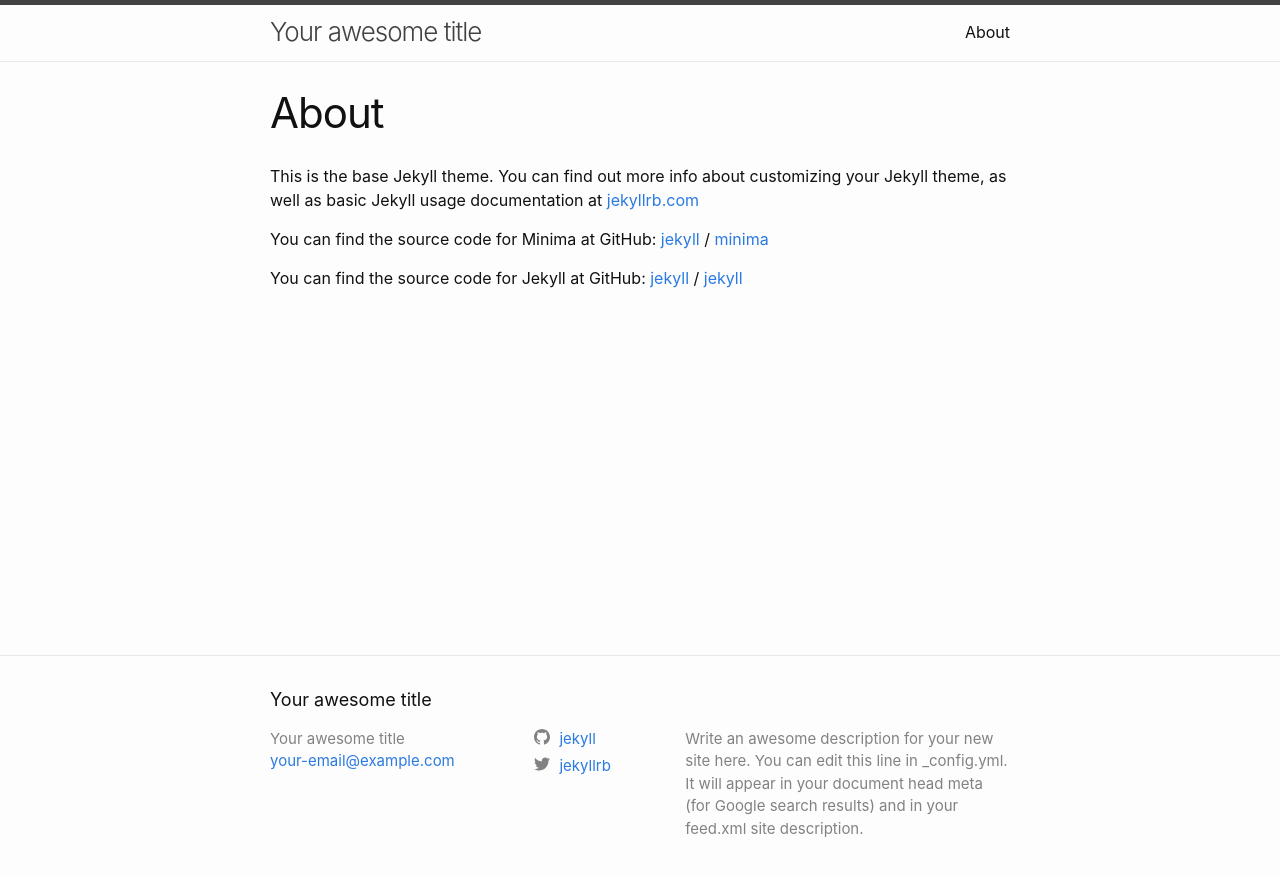
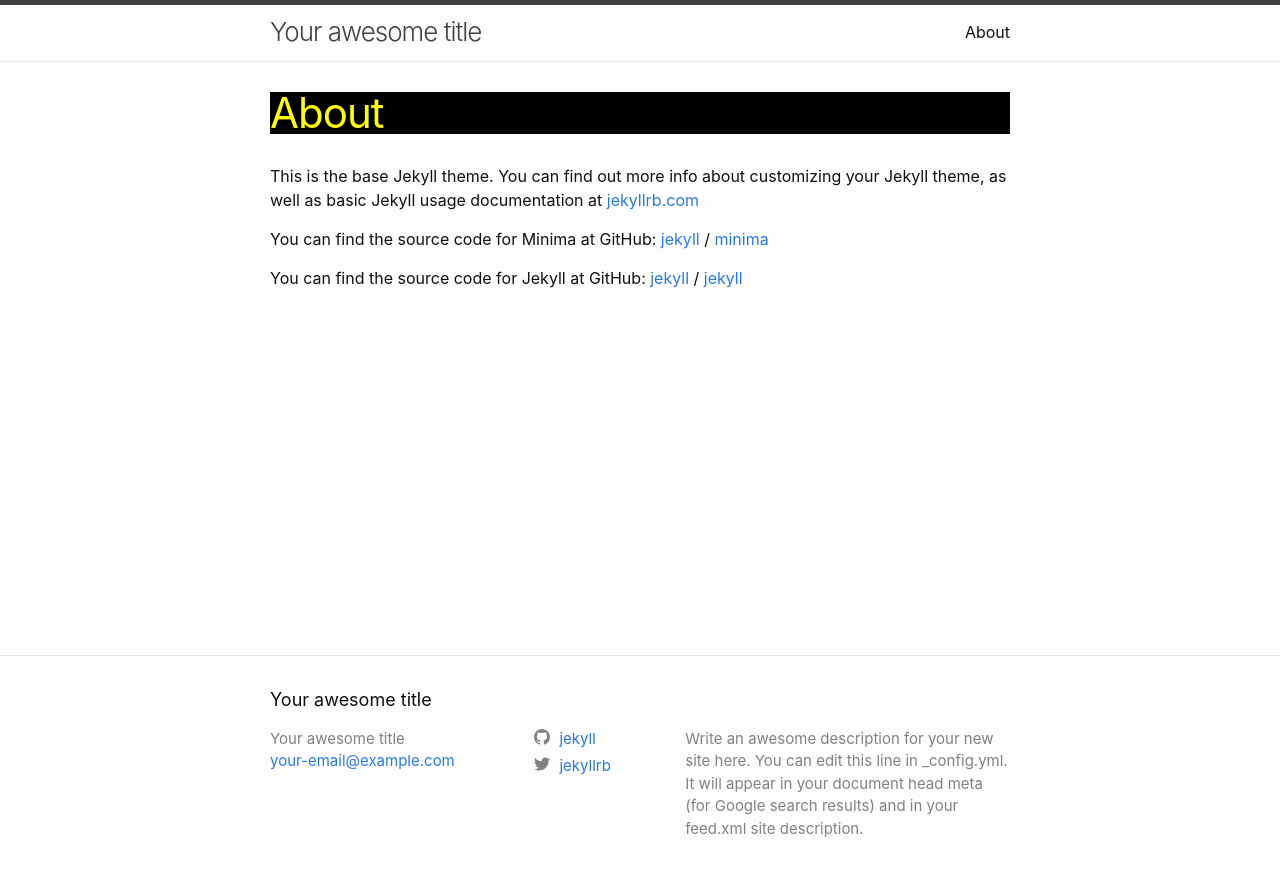
Before and after one commit to spaceboyblog/github-pages-with-docker, a Jekyll site: the page built from about.md, in a window 1280 px wide. Shown: the top 876 px of the page. Built offline with Jekyll 4.4.1, drawn with Linux system fonts in a browser that asks for light colours.

Commit message:
45:53 background-color: black;  color: yellow; bundle exec jekyll serve --watch --livereload --force_polling

```diff
--- a/_sass/minima/_layout.scss
+++ b/_sass/minima/_layout.scss
@@ -220,6 +220,8 @@
   @include relative-font-size(2.625);
   letter-spacing: -1px;
   line-height: 1;
+  background-color: black;
+  color: yellow;
 
   @include media-query($on-laptop) {
     @include relative-font-size(2.25);
```
